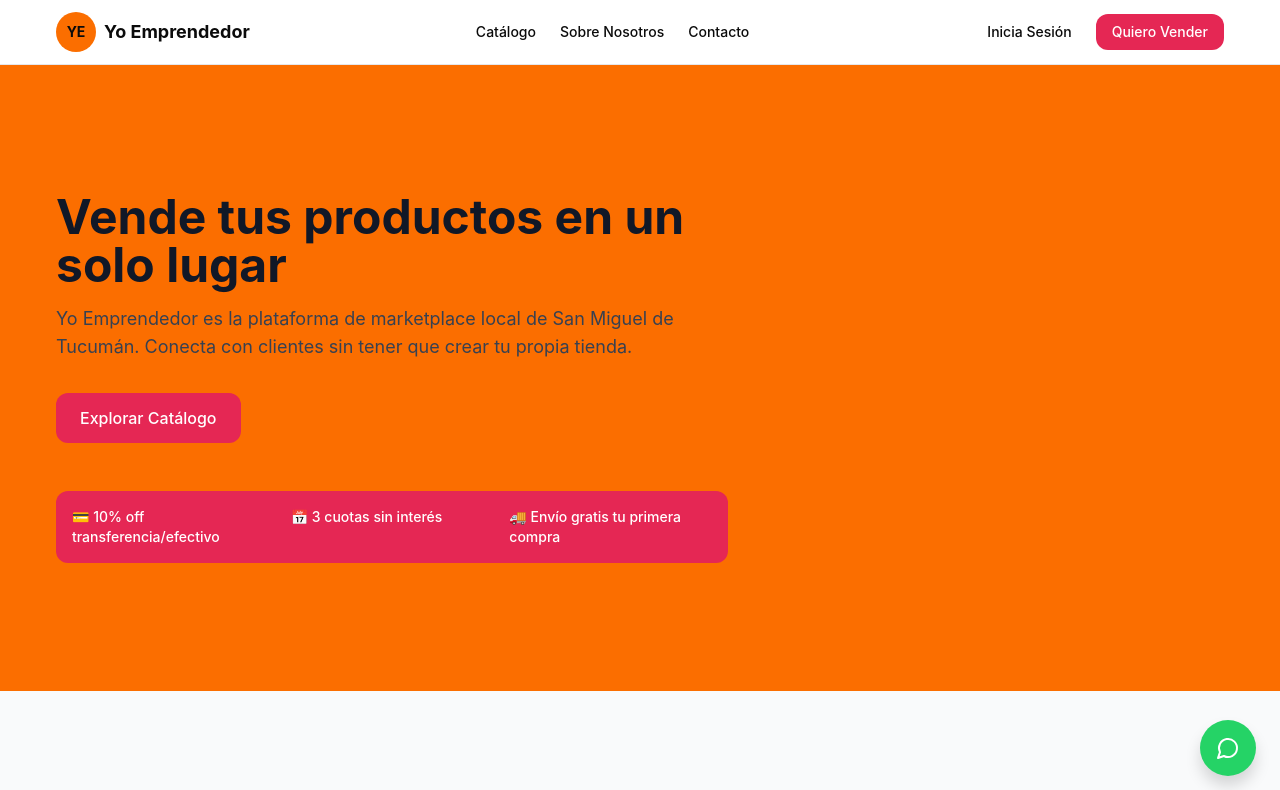
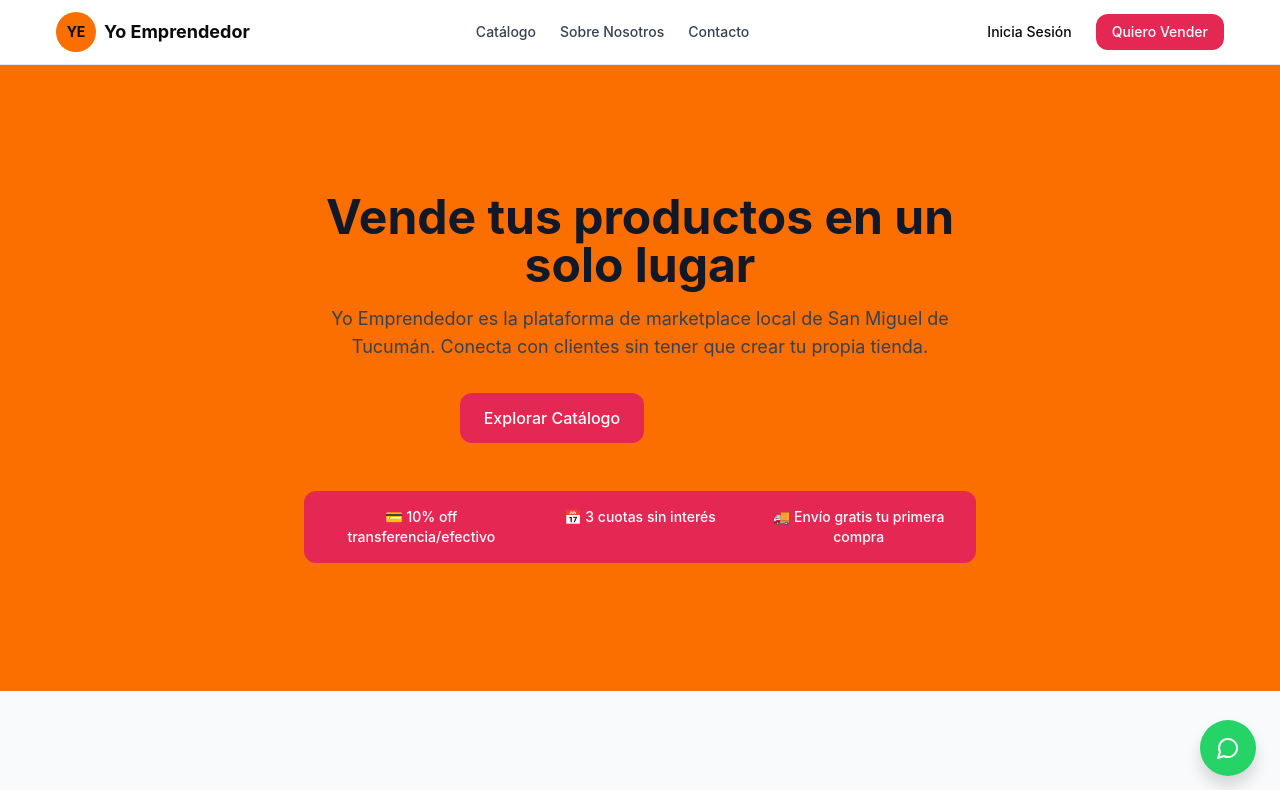
Before and after one commit to Gawebs/yo-emprendedor, a Next.js app: page / in a window 1280 px wide. Shown: the top 790 px of the page. Built offline with nearby package versions, Linux system fonts and the light colour scheme; no server answers.

Commit message:
Fix nav text color and center hero section
- Add text-gray-700 to nav links for better contrast
- Center hero content and buttons
- Add text-center to hero heading/text

Co-Authored-By: Claude Haiku 4.5 <noreply@anthropic.com>

```diff
--- a/src/components/layout/Header.tsx
+++ b/src/components/layout/Header.tsx
@@ -25,13 +25,13 @@ export function Header() {
 
         {/* Desktop Navigation */}
         <nav className="hidden md:flex items-center gap-6">
-          <Link href={URLS.catalogoUrl} className="text-sm font-medium hover:text-[var(--brand-primary)]">
+          <Link href={URLS.catalogoUrl} className="text-sm font-medium text-gray-700 hover:text-[var(--brand-primary)]">
             Catálogo
           </Link>
-          <Link href="#" className="text-sm font-medium hover:text-[var(--brand-primary)]">
+          <Link href="#" className="text-sm font-medium text-gray-700 hover:text-[var(--brand-primary)]">
             Sobre Nosotros
           </Link>
-          <a href={URLS.whatsappLink} className="text-sm font-medium hover:text-[var(--brand-primary)]">
+          <a href={URLS.whatsappLink} className="text-sm font-medium text-gray-700 hover:text-[var(--brand-primary)]">
             Contacto
           </a>
         </nav>
--- a/src/components/sections/Hero.tsx
+++ b/src/components/sections/Hero.tsx
@@ -4,8 +4,8 @@ import { URLS } from '@/constants/contacto';
 export function Hero() {
   return (
     <section className="py-20 md:py-32" style={{ backgroundColor: 'var(--brand-primary)' }}>
-      <div className="container-tight">
-        <div className="max-w-2xl">
+      <div className="container-tight flex justify-center">
+        <div className="max-w-2xl text-center">
           <h1 className="text-4xl md:text-5xl font-bold text-gray-900 mb-4">
             Vende tus productos en un solo lugar
           </h1>
@@ -14,7 +14,7 @@ export function Hero() {
             Conecta con clientes sin tener que crear tu propia tienda.
           </p>
 
-          <div className="flex flex-col sm:flex-row gap-4">
+          <div className="flex flex-col sm:flex-row gap-4 justify-center">
             <Link href={URLS.catalogoUrl} className="btn-accent text-base px-6 py-3">
               Explorar Catálogo
             </Link>
```
